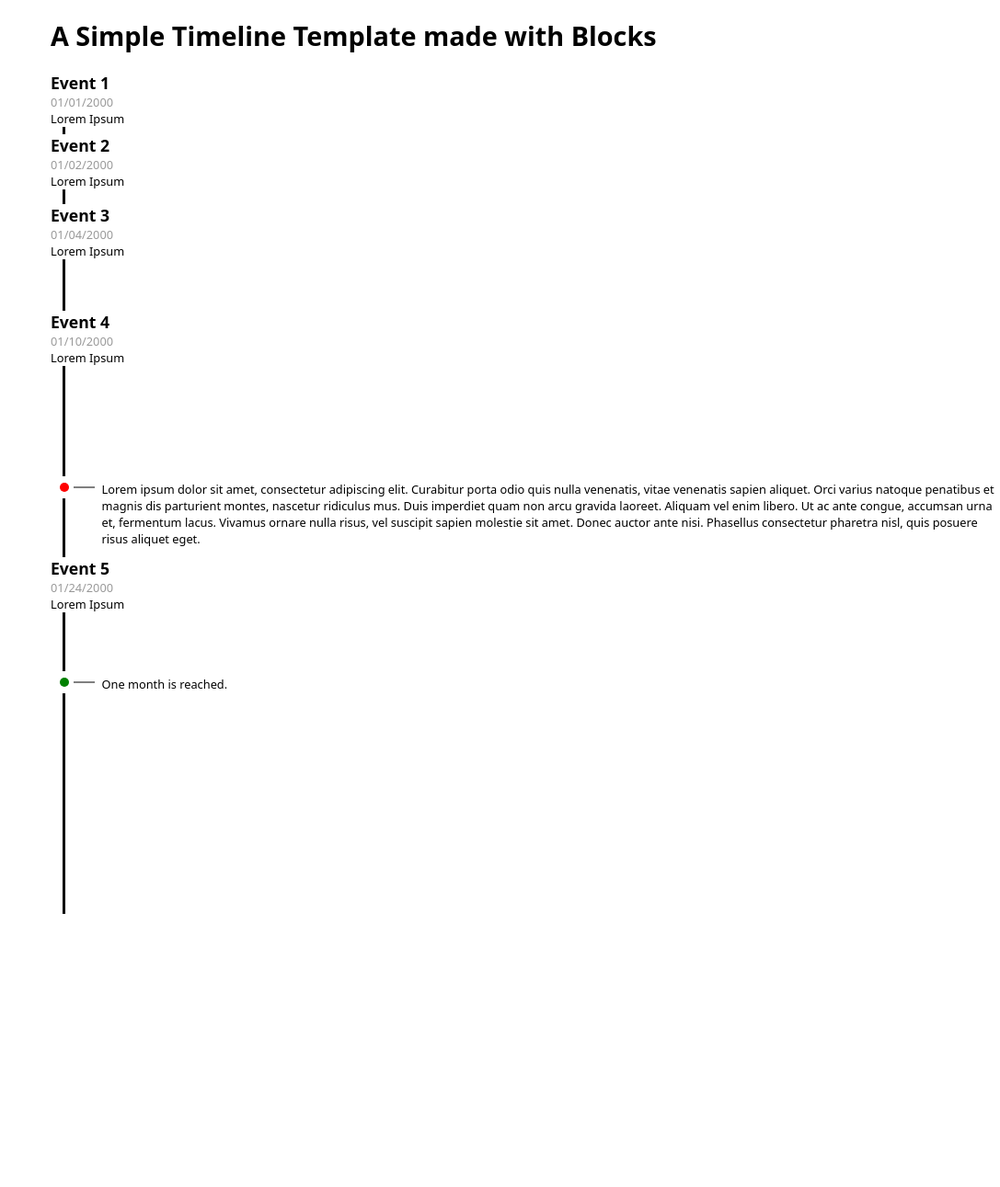
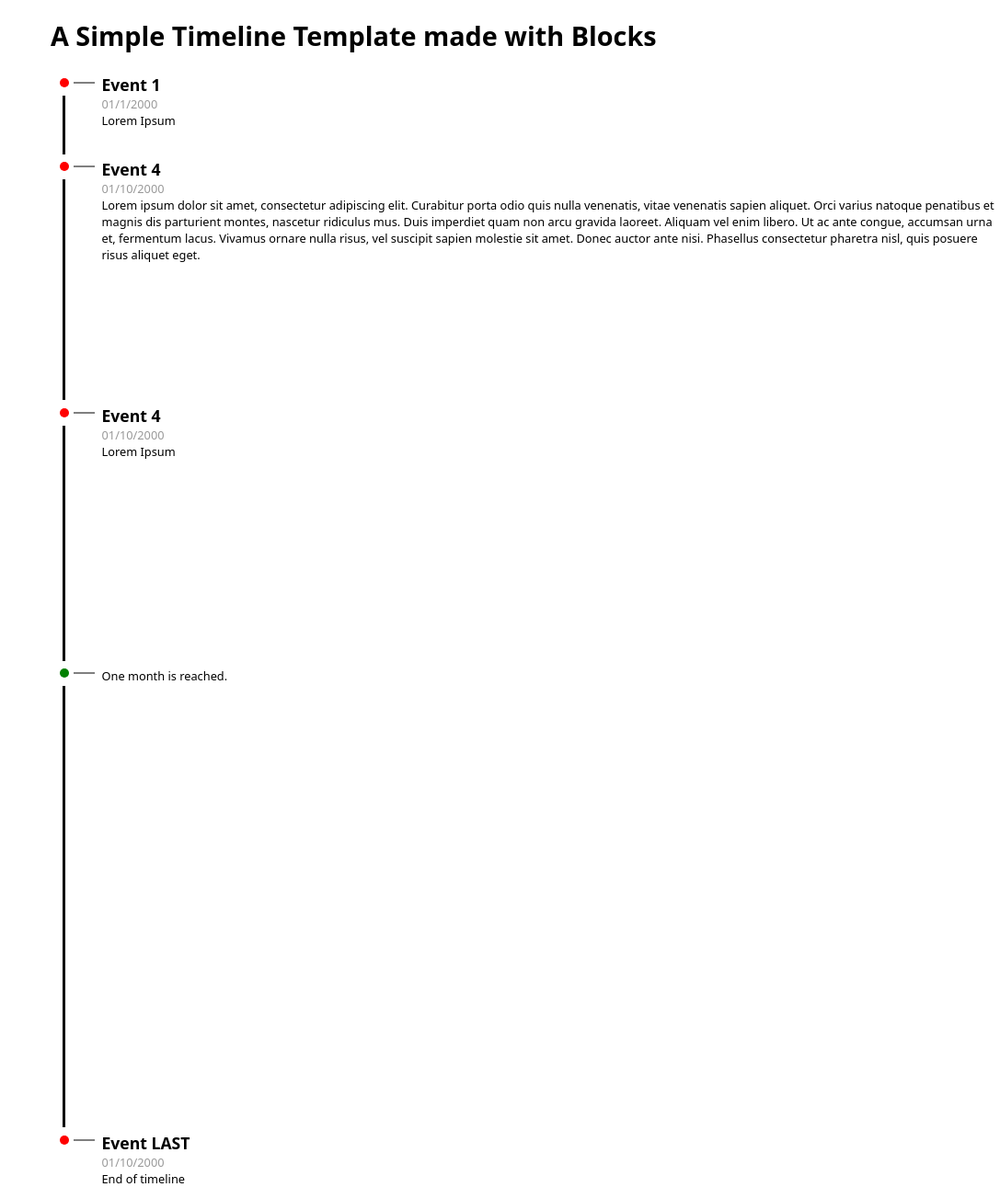
Before and after one commit to FabioMurgia/basic-vertical-timeline, a plain HTML site: page index.html in a window 1280 px wide. Shown: the whole page at 92% size, without its empty margins (193-1280 px from the left). Before the commit the page ends 1002 px from the top, so only its background shows below. Drawn offline with Linux system fonts and the light colour scheme.

Commit message:
Dots-only config, probably works better

```diff
--- a/css/style.css
+++ b/css/style.css
@@ -16,20 +16,21 @@
 }
 
 .day-span {
-  height: 0.5rem;
+  height: 1rem;
 }
 
 .week-span {
-  height: calc(0.5 * 7rem);
+  height: calc(1 * 7rem);
 }
 
 .month-span {
-    height: calc(0.5 * 30rem);
+    height: calc(1 * 30rem);
 }
 
 .event-header {
 font-weight: 800;
 font-size: 1.1rem;
+margin-top: -.2rem;
 }
 
 .event-date {
@@ -37,19 +38,19 @@
 opacity: 40%;
 }
 
-.event-text, .label {
+.event-text {
 font-size: .8rem;
 }
 
-.label {
+.event {
   border-left: none;
-  margin-top: .2rem;
-  margin-bottom: .2rem;
+  margin-top: .1rem;
+  margin-bottom: .25rem;
   margin-left: -0.5px;
   height: fit-content;
 }
 
-.text-label {
+.event-wrapper {
     padding-left: 0px;
     margin-top: -1rem;
     margin-left: 3.5rem;
--- a/index.html
+++ b/index.html
@@ -10,34 +10,7 @@
   <body>
     <h1>A Simple Timeline Template made with Blocks</h1>
     <div class="timeline-wrapper">
-      <div class="event">
-        <div class="event-header">Event 1</div>
-        <div class="event-date">01/01/2000</div>
-        <div class="event-text">Lorem Ipsum</div>
-      </div>
-      <div class="time day-span"></div>
-      <div class="event">
-        <div class="event-header">Event 2</div>
-        <div class="event-date">01/02/2000</div>
-        <div class="event-text">Lorem Ipsum</div>
-      </div>
-      <div class="time day-span"></div>
-      <div class="time day-span"></div>
-      <div class="event">
-        <div class="event-header">Event 3</div>
-        <div class="event-date">01/04/2000</div>
-        <div class="event-text">Lorem Ipsum</div>
-      </div>
-      <div class="time week-span"></div>
-      <div class="event">
-        <div class="event-header">Event 4</div>
-        <div class="event-date">01/10/2000</div>
-        <div class="event-text">Lorem Ipsum</div>
-      </div>
-      <div class="time week-span"></div>
-      <div class="time week-span"></div>
-      <div class="time day-span"></div>
-      <div class="time day-span label">
+        <div class="event">
         <div class="dot">
           <svg height="10" width="50">
             <circle r="5" cx="15" cy="5" fill="red" />
@@ -47,18 +20,57 @@
             ></path>
           </svg>
         </div>
-        <div class="text-label">Lorem ipsum dolor sit amet, consectetur adipiscing elit. Curabitur porta odio quis nulla venenatis, vitae venenatis sapien aliquet. Orci varius natoque penatibus et magnis dis parturient montes, nascetur ridiculus mus. Duis imperdiet quam non arcu gravida laoreet. Aliquam vel enim libero. Ut ac ante congue, accumsan urna et, fermentum lacus. Vivamus ornare nulla risus, vel suscipit sapien molestie sit amet. Donec auctor ante nisi. Phasellus consectetur pharetra nisl, quis posuere risus aliquet eget.</div>
+        <div class="event-wrapper">
+          <div class="event-header">Event 1</div>
+          <div class="event-date">01/1/2000</div>
+          <div class="event-text">Lorem Ipsum</div>
+        </div>
+      </div>
+      <div class="time day-span"></div>
+      <div class="time day-span"></div>
+      <div class="time day-span"></div>
+      <div class="time day-span"></div>
+      <div class="event">
+        <div class="dot">
+          <svg height="10" width="50">
+            <circle r="5" cx="15" cy="5" fill="red" />
+            <path
+              style="stroke: rgb(0, 0, 0); stroke-width: 1px; fill: none"
+              d="M 25 5 L 48 5"
+            ></path>
+          </svg>
+        </div>
+        <div class="event-wrapper">
+          <div class="event-header">Event 4</div>
+          <div class="event-date">01/10/2000</div>
+          <div class="event-text">Lorem ipsum dolor sit amet, consectetur adipiscing elit. Curabitur porta odio quis nulla venenatis, vitae venenatis sapien aliquet. Orci varius natoque penatibus et magnis dis parturient montes, nascetur ridiculus mus. Duis imperdiet quam non arcu gravida laoreet. Aliquam vel enim libero. Ut ac ante congue, accumsan urna et, fermentum lacus. Vivamus ornare nulla risus, vel suscipit sapien molestie sit amet. Donec auctor ante nisi. Phasellus consectetur pharetra nisl, quis posuere risus aliquet eget.</div>
+        </div>
+      </div>
+      <div class="time week-span"></div>
+      <div class="time week-span"></div>
+      <div class="time day-span"></div>
+      <div class="event">
+        <div class="dot">
+          <svg height="10" width="50">
+            <circle r="5" cx="15" cy="5" fill="red" />
+            <path
+              style="stroke: rgb(0, 0, 0); stroke-width: 1px; fill: none"
+              d="M 25 5 L 48 5"
+            ></path>
+          </svg>
+        </div>
+        <div class="event-wrapper">
+          <div class="event-header">Event 4</div>
+          <div class="event-date">01/10/2000</div>
+          <div class="event-text">Lorem Ipsum</div>
+        </div>
       </div>
       <div class="time day-span"></div>
       <div class="time week-span"></div>
-      <div class="event">
-        <div class="event-header">Event 5</div>
-        <div class="event-date">01/24/2000</div>
-        <div class="event-text">Lorem Ipsum</div>
-      </div>
+
       <div class="time day-span"></div>
       <div class="time week-span"></div>
- <div class="time day-span label">
+      <div class="event">
         <div class="dot">
           <svg height="10" width="50">
             <circle r="5" cx="15" cy="5" fill="green" />
@@ -68,9 +80,27 @@
             ></path>
           </svg>
         </div>
-        <div class="text-label">One month is reached.</div>
+        <div class="event-wrapper">
+            <div class="event-text">One month is reached.</div>
+        </div>
       </div>
       <div class="time month-span"></div>
+            <div class="event">
+        <div class="dot">
+          <svg height="10" width="50">
+            <circle r="5" cx="15" cy="5" fill="red" />
+            <path
+              style="stroke: rgb(0, 0, 0); stroke-width: 1px; fill: none"
+              d="M 25 5 L 48 5"
+            ></path>
+          </svg>
+        </div>
+        <div class="event-wrapper">
+          <div class="event-header">Event LAST</div>
+          <div class="event-date">01/10/2000</div>
+          <div class="event-text">End of timeline</div>
+        </div>
+      </div>
     </div>
   </body>
 </html>
```
